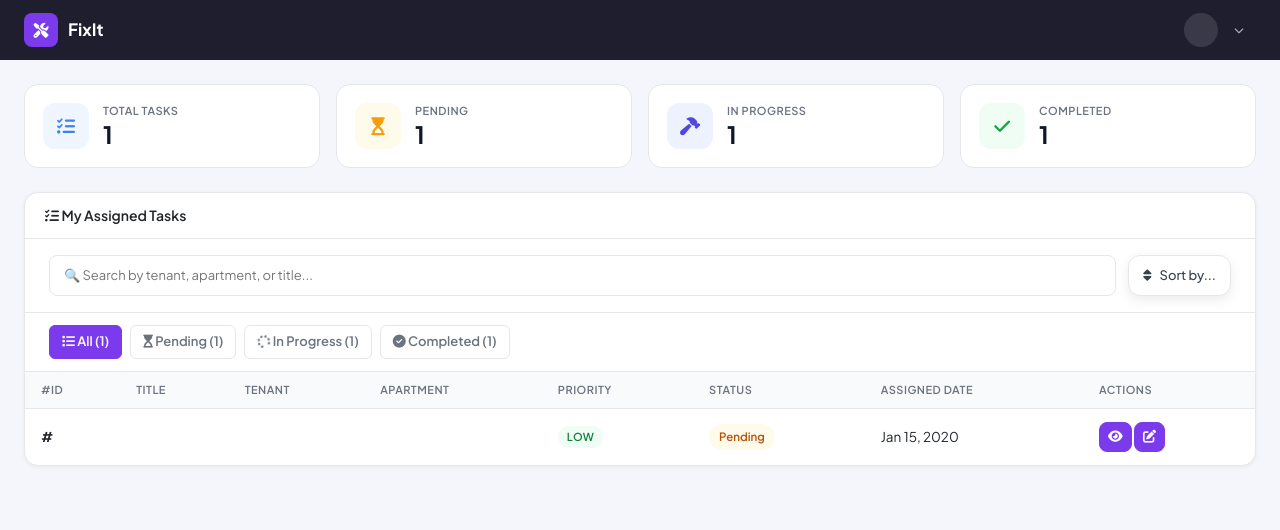
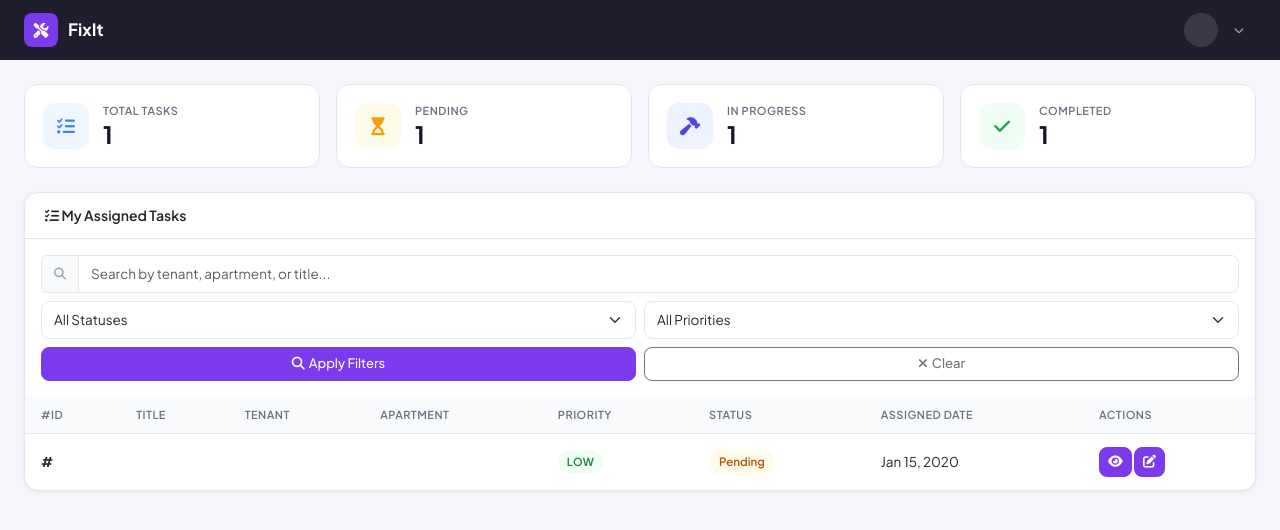
Before and after one commit to gimshaninethmini/apartment_maintainance_system, a Django app: template templates/maintenance/technician_dashboard.html in a window 1280 px wide. Shown: the top 530 px of the page. Run offline with Django 5.2, Linux system fonts and the light colour scheme; tables that the repository leaves empty hold one stand-in row (values such as "Sample post"); the template is opened without the code that fills it: values that come from a table or form of the project are taken from there, most other values are stand-ins (such as "Sample title", 1, 10 or a date in 2020).

Commit message:
Updated technician dashboard filter to match app style

```diff
--- a/templates/maintenance/technician_dashboard.html
+++ b/templates/maintenance/technician_dashboard.html
@@ -312,46 +312,47 @@
             </div>
             <div>
                 {% if assignments %}
-                <!-- Search Box & Sort Dropdown -->
-                <div style="padding: 16px 24px; border-bottom: 1px solid #E5E7EB; display: flex; gap: 12px; align-items: center; flex-wrap: wrap;">
-                    <input type="text" id="searchInput" placeholder="🔍 Search by tenant, apartment, or title..."
-                           style="flex: 1; min-width: 250px; padding: 10px 14px; border: 1px solid #E5E7EB; border-radius: 8px; font-size: 13px; font-family: 'Plus Jakarta Sans', sans-serif; transition: all 0.2s;">
-
-                    <div class="dropdown">
-                        <button class="btn btn-link" type="button" data-bs-toggle="dropdown" style="padding: 10px 14px; border: 1px solid #E5E7EB; background: white; border-radius: 12px; font-size: 13px; font-family: 'Plus Jakarta Sans', sans-serif; font-weight: 500; color: #374151; cursor: pointer; transition: all 0.2s; box-shadow: 0 4px 12px rgba(0,0,0,0.08); text-decoration: none; display: flex; align-items: center; gap: 8px;">
-                            <i class="fas fa-sort"></i> Sort by...
-                        </button>
-                        <ul class="dropdown-menu">
-                            <li><a class="dropdown-item" href="#" onclick="handleSort('priority-desc'); return false;">
-                                <i class="fas fa-arrow-down me-2"></i>Priority (High → Low)
-                            </a></li>
-                            <li><a class="dropdown-item" href="#" onclick="handleSort('apartment'); return false;">
-                                <i class="fas fa-building me-2"></i>Apartment
-                            </a></li>
-                            <li><a class="dropdown-item" href="#" onclick="handleSort('date-new'); return false;">
-                                <i class="fas fa-calendar-alt me-2"></i>Date (Newest)
-                            </a></li>
-                            <li><a class="dropdown-item" href="#" onclick="handleSort('date-old'); return false;">
-                                <i class="fas fa-calendar-alt me-2"></i>Date (Oldest)
-                            </a></li>
-                        </ul>
+            <!-- Search & Filter — matches tenant/manager dashboard style -->
+            <div class="p-3">
+                <div class="row g-2">
+                    <div class="col-12">
+                        <div class="input-group">
+                            <span class="input-group-text" style="background:#F9FAFB;border-color:#E5E7EB;">
+                                <i class="fas fa-search" style="color:#9CA3AF;font-size:12px;"></i>
+                            </span>
+                            <input type="text" id="searchInput" class="form-control"
+                                placeholder="Search by tenant, apartment, or title...">
                     </div>
                 </div>
-                <!-- Filter Buttons -->
-                <div style="padding: 12px 24px; border-bottom: 1px solid #E5E7EB; display: flex; gap: 8px; flex-wrap: wrap;">
-                    <button class="filter-btn active" data-filter="all" onclick="filterTasks('all')" style="padding: 6px 12px; border: 1px solid #7C3AED; background: #7C3AED; color: white; border-radius: 6px; cursor: pointer; font-size: 13px; font-weight: 600; transition: all 0.3s;">
-                        <i class="fas fa-list"></i> All ({{ total_count }})
-                    </button>
-                    <button class="filter-btn" data-filter="pending" onclick="filterTasks('pending')" style="padding: 6px 12px; border: 1px solid #E5E7EB; background: white; color: #6B7280; border-radius: 6px; cursor: pointer; font-size: 13px; font-weight: 600; transition: all 0.3s;">
-                        <i class="fas fa-hourglass-start"></i> Pending ({{ pending_count }})
-                    </button>
-                    <button class="filter-btn" data-filter="in_progress" onclick="filterTasks('in_progress')" style="padding: 6px 12px; border: 1px solid #E5E7EB; background: white; color: #6B7280; border-radius: 6px; cursor: pointer; font-size: 13px; font-weight: 600; transition: all 0.3s;">
-                        <i class="fas fa-spin fa-spinner"></i> In Progress ({{ in_progress_count }})
-                    </button>
-                    <button class="filter-btn" data-filter="completed" onclick="filterTasks('completed')" style="padding: 6px 12px; border: 1px solid #E5E7EB; background: white; color: #6B7280; border-radius: 6px; cursor: pointer; font-size: 13px; font-weight: 600; transition: all 0.3s;">
-                        <i class="fas fa-check-circle"></i> Completed ({{ completed_count }})
+                <div class="col-6">
+                    <select id="statusFilter" class="form-select" onchange="filterTasks(this.value)">
+                        <option value="all">All Statuses</option>
+                        <option value="pending">Pending</option>
+                        <option value="in_progress">In Progress</option>
+                        <option value="completed">Completed</option>
+                    </select>
+                </div>
+                <div class="col-6">
+                    <select id="priorityFilter" class="form-select" onchange="filterByPriority(this.value)">
+                        <option value="all">All Priorities</option>
+                        <option value="emergency">Emergency</option>
+                        <option value="high">High</option>
+                        <option value="medium">Medium</option>
+                        <option value="low">Low</option>
+                    </select>
+                </div>
+                <div class="col-6">
+                    <button class="btn btn-primary w-100" onclick="applyFilters()">
+                        <i class="fas fa-search me-1"></i>Apply Filters
                     </button>
                 </div>
+                <div class="col-6">
+                    <button class="btn btn-outline-secondary w-100" onclick="clearFilters()">
+                        <i class="fas fa-times me-1"></i>Clear
+                    </button>
+                </div>
+            </div>
+        </div>
                 <!-- Show table if there are tasks -->
                 <div class="table-responsive">
                     <table class="apt-table">
@@ -586,41 +587,42 @@
     <!-- Filter Script -->
     <script>
         function filterTasks(status) {
-            // Get all table rows
+            document.getElementById('statusFilter').value = status;
+            applyFilters();
+        }
+
+        function filterByPriority(priority) {
+            document.getElementById('priorityFilter').value = priority;
+            applyFilters();
+        }
+
+        function applyFilters() {
+            const searchValue = document.getElementById('searchInput').value.toLowerCase();
+            const statusValue = document.getElementById('statusFilter').value;
+            const priorityValue = document.getElementById('priorityFilter').value;
             const rows = document.querySelectorAll('.apt-table tbody tr[data-status]');
 
-            // Get all filter buttons
-            const buttons = document.querySelectorAll('.filter-btn');
+            rows.forEach(row => {
+                const title     = row.cells[1].innerText.toLowerCase();
+                const tenant    = row.cells[2].innerText.toLowerCase();
+                const apartment = row.cells[3].innerText.toLowerCase();
+                const priority  = row.cells[4].innerText.toLowerCase().trim();
+                const status    = row.getAttribute('data-status');
 
-            // Remove active class from all buttons
-            buttons.forEach(btn => {
-                btn.style.background = 'white';
-                btn.style.color = '#6B7280';
-                btn.style.border = '1px solid #E5E7EB';
-            });
+                const matchesSearch   = title.includes(searchValue) || tenant.includes(searchValue) || apartment.includes(searchValue);
+                const matchesStatus   = statusValue === 'all' || status === statusValue;
+                const matchesPriority = priorityValue === 'all' || priority.includes(priorityValue);
 
-            // Add active class to clicked button
-            const activeBtn = document.querySelector(`.filter-btn[data-filter="${status}"]`);
-            if (activeBtn) {
-                activeBtn.style.background = '#7C3AED';
-                activeBtn.style.color = 'white';
-                activeBtn.style.border = '1px solid #7C3AED';
-            }
-
-            // Show or hide rows based on status
-            rows.forEach(row => {
-                if (status === 'all') {
-                    row.style.display = 'table-row';
-                } else {
-                    if (row.getAttribute('data-status') === status) {
-                        row.style.display = 'table-row';
-                    } else {
-                        row.style.display = 'none';
-                    }
-                }
+                row.style.display = (matchesSearch && matchesStatus && matchesPriority) ? 'table-row' : 'none';
             });
         }
 
+        function clearFilters() {
+            document.getElementById('searchInput').value = '';
+            document.getElementById('statusFilter').value = 'all';
+            document.getElementById('priorityFilter').value = 'all';
+            applyFilters();
+        }
         // Search functionality
         document.getElementById('searchInput').addEventListener('keyup', function() {
             const searchValue = this.value.toLowerCase();
```
